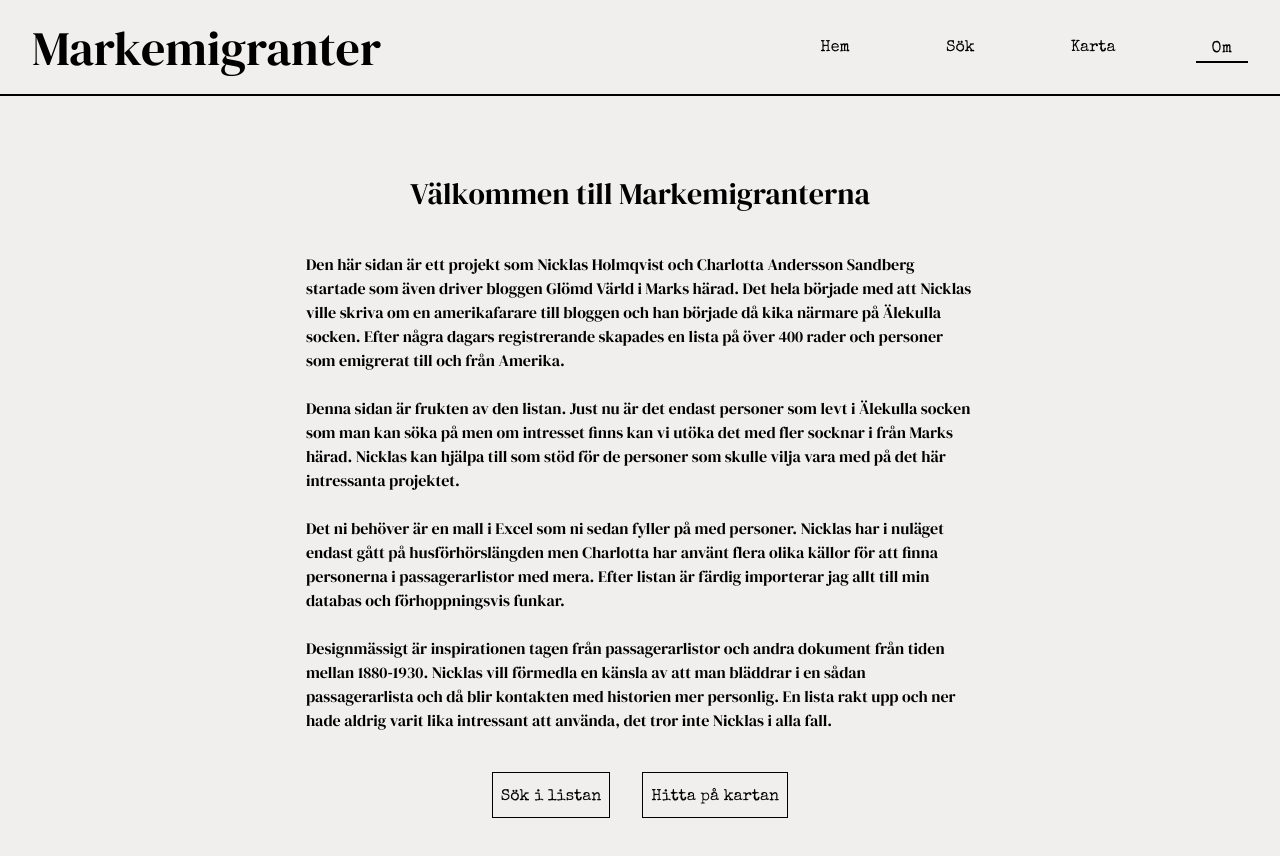
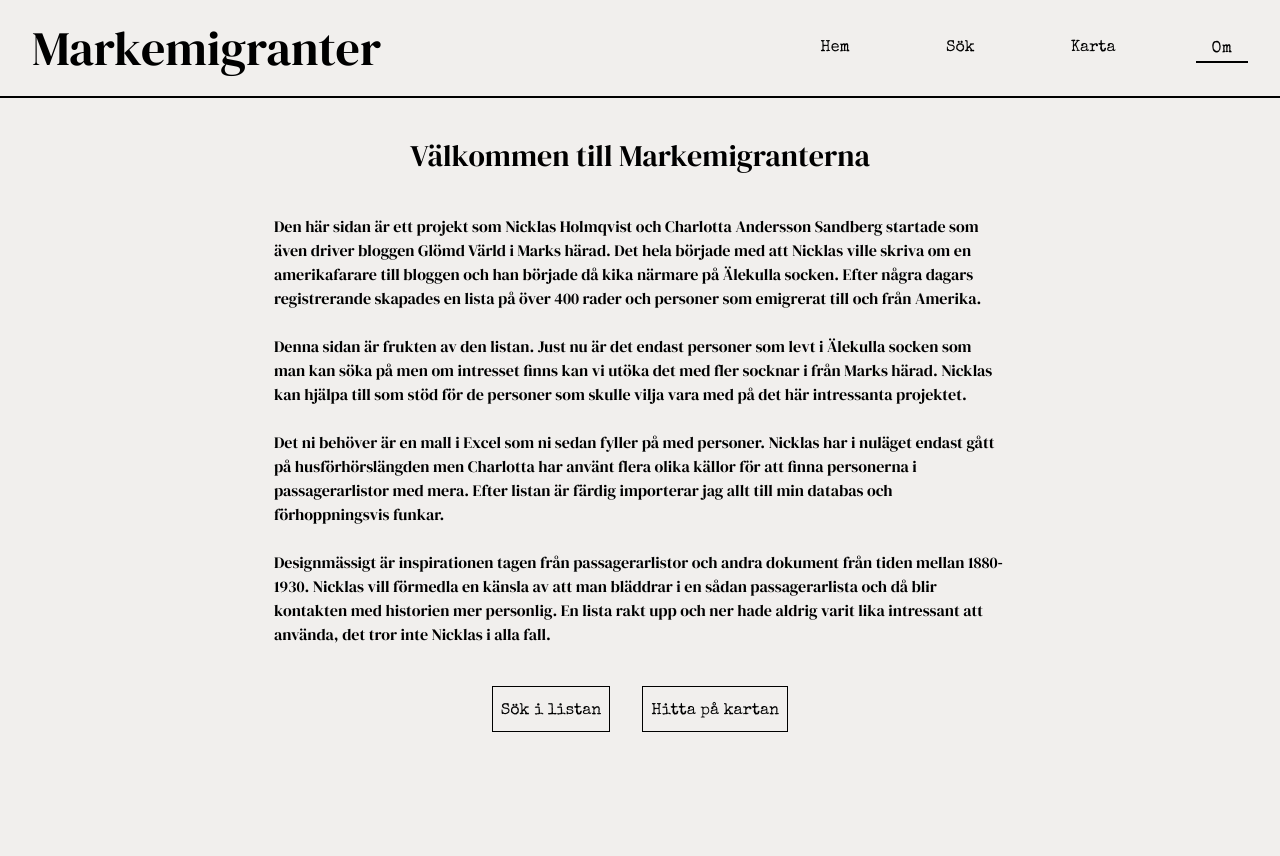
Before and after one commit to Nicklas-Holmqvist/amerikafararna, a Next.js app: page /about in a window 1280 px wide. Shown: the top 856 px of the page. After the commit the page ends 802 px from the top, so only its background shows below. Built offline with nearby package versions, Linux system fonts and the light colour scheme.

Commit message:
refactor: styling and added background pattern

```diff
--- a/app/about/page.tsx
+++ b/app/about/page.tsx
@@ -1,46 +1,57 @@
 import React from 'react';
 import Link from 'next/link';
+import { Metadata } from 'next';
+
+export const metadata: Metadata = {
+  title: 'Om Markemigranter | Markemigranter.se',
+  description:
+    'Information om sidan Markemigranter, vilka som har skapat den och vad som inspirerat för designen.',
+};
 
 interface PageProps {}
 
 const page: React.FC<PageProps> = ({}) => {
   return (
-    <section className="flex justify-center max-w-[80ch] m-auto py-10 px-8 md:py-20">
-      <div className="m-auto">
+    <main className="m-auto bg-schablon bg-repeat bg-small">
+      <section
+        className="max-w-[1400px] m-auto bg-basic-white py-10 px-8"
+        style={{ height: 'calc(100vh - 6rem)' }}>
         <h2 className="text-center text-2xl sm:text-3xl pb-10">
           Välkommen till Markemigranterna
         </h2>
+        <div className="max-w-[80ch] m-auto">
           <p className="pb-6 ">
             Den här sidan är ett projekt som Nicklas Holmqvist och Charlotta
             Andersson Sandberg startade som även driver bloggen Glömd Värld i
             Marks härad. Det hela började med att Nicklas ville skriva om en
-          amerikafarare till bloggen och han började då kika närmare på Älekulla
-          socken. Efter några dagars registrerande skapades en lista på över 400
-          rader och personer som emigrerat till och från Amerika.
+            amerikafarare till bloggen och han började då kika närmare på
+            Älekulla socken. Efter några dagars registrerande skapades en lista
+            på över 400 rader och personer som emigrerat till och från Amerika.
           </p>
           <p className="pb-6">
             Denna sidan är frukten av den listan. Just nu är det endast personer
-          som levt i Älekulla socken som man kan söka på men om intresset finns
-          kan vi utöka det med fler socknar i från Marks härad. Nicklas kan
-          hjälpa till som stöd för de personer som skulle vilja vara med på det
-          här intressanta projektet.
+            som levt i Älekulla socken som man kan söka på men om intresset
+            finns kan vi utöka det med fler socknar i från Marks härad. Nicklas
+            kan hjälpa till som stöd för de personer som skulle vilja vara med
+            på det här intressanta projektet.
           </p>
           <p className="pb-6">
-          Det ni behöver är en mall i Excel som ni sedan fyller på med personer.
-          Nicklas har i nuläget endast gått på husförhörslängden men Charlotta
-          har använt flera olika källor för att finna personerna i
-          passagerarlistor med mera. Efter listan är färdig importerar jag allt
-          till min databas och förhoppningsvis funkar.
+            Det ni behöver är en mall i Excel som ni sedan fyller på med
+            personer. Nicklas har i nuläget endast gått på husförhörslängden men
+            Charlotta har använt flera olika källor för att finna personerna i
+            passagerarlistor med mera. Efter listan är färdig importerar jag
+            allt till min databas och förhoppningsvis funkar.
           </p>
           <p className="">
             Designmässigt är inspirationen tagen från passagerarlistor och andra
-          dokument från tiden mellan 1880&#x2010;1930. Nicklas vill förmedla en
-          känsla av att man bläddrar i en sådan passagerarlista och då blir
-          kontakten med historien mer personlig. En lista rakt upp och ner hade
-          aldrig varit lika intressant att använda, det tror inte Nicklas i alla
-          fall.
+            dokument från tiden mellan 1880&#x2010;1930. Nicklas vill förmedla
+            en känsla av att man bläddrar i en sådan passagerarlista och då blir
+            kontakten med historien mer personlig. En lista rakt upp och ner
+            hade aldrig varit lika intressant att använda, det tror inte Nicklas
+            i alla fall.
           </p>
-        <div className="w-full flex justify-center gap-8 m-auto pt-10">
+        </div>
+        <div className="w-full flex justify-center gap-8 m-auto py-10">
           <Link
             className="border p-2 pt-3 hover:bg-green hover:text-basic-white"
             href={'/list?page=1&search='}
@@ -54,8 +65,8 @@ const page: React.FC<PageProps> = ({}) => {
             Hitta på kartan
           </Link>
         </div>
-      </div>
       </section>
+    </main>
   );
 };
 
--- a/app/components/Header.tsx
+++ b/app/components/Header.tsx
@@ -34,21 +34,28 @@ const Header: React.FC<HeaderProps> = ({}) => {
     else return false;
   };
   return (
-    <header
-      className={`${mobileView ? 'border-none' : 'border-b-2'}  h-[6rem]`}>
+    <header className={`${mobileView ? 'border-none' : 'border-b-2'}`}>
       <div
-        className={`relative h-[6rem] max-w-[1400px] flex content-center justify-between m-auto`}>
+        className={`relative h-[6rem] max-w-[1400px] flex content-center justify-between m-auto bg-basic-white z-40`}>
         <h1
-          className={`${
+          className={` h-[6rem] ${
             mobileView
-              ? 'w-full text-center fixed bg-basic-white h-[6rem] border-b-2'
+              ? 'w-full text-center fixed border-b-2 bg-basic-white'
               : ''
           } text-4xl sm:text-5xl content-center pl-8`}>
           <Link className="header-link text-color-green" href={'/'}>
             Markemigranter
           </Link>
         </h1>
-        {!mobileView ? (
+        {mobileView ? (
+          <MobileNavigation
+            link={links}
+            drawer={drawer}
+            pathname={pathname}
+            setDrawer={() => setDrawer(!drawer)}
+            controlPath={controlPath}
+          />
+        ) : (
           <nav className="flex">
             <ul className="flex">
               {links.map((link) => (
@@ -64,14 +71,6 @@ const Header: React.FC<HeaderProps> = ({}) => {
               ))}
             </ul>
           </nav>
-        ) : (
-          <MobileNavigation
-            link={links}
-            drawer={drawer}
-            pathname={pathname}
-            setDrawer={() => setDrawer(!drawer)}
-            controlPath={controlPath}
-          />
         )}
       </div>
     </header>
--- a/app/components/MobileTableItem.tsx
+++ b/app/components/MobileTableItem.tsx
@@ -22,12 +22,12 @@ const MobileTableItem: React.FC<MobileTableItemProps> = ({
   handleCardEvent,
 }) => {
   return (
-    <section>
+    <section className="">
       {records!.map((person, index) => (
         <div
           onClick={() => handleCardEvent(person.id)}
           key={index}
-          className="border mb-4 table-auto text-sm flex flex-row transition duration-150 hover:cursor-pointer hover:bg-green hover:text-basic-white hover:shadow-md p-4 dropIn opacity-0"
+          className="border mb-4 table-auto text-sm flex flex-row transition duration-150 hover:cursor-pointer hover:bg-green hover:text-basic-white hover:shadow-md p-4 dropIn opacity-0 bg-schablon bg-repeat bg-small hover:bg-none z-10"
           style={{ animationDelay: `${index * 0.05}s` }}>
           <div className="flex flex-col h-100 justify-between">
             <div className="w-3 h-3 border-2 rounded-full bg-basic-white mt-8"></div>
--- a/app/components/Table.tsx
+++ b/app/components/Table.tsx
@@ -124,7 +124,7 @@ const Table: React.FC<TableProps> = () => {
   }, [getData]);
 
   return (
-    <section className="max-w-[1200px] flex flex-col m-auto px-2 sm:px-12 lg:px-0">
+    <section className="max-w-[1400px] flex flex-col m-auto py-10 bg-basic-white px-2 sm:px-12">
       {loading ? (
         ''
       ) : (
--- a/app/list/page.tsx
+++ b/app/list/page.tsx
@@ -11,7 +11,7 @@ export const metadata: Metadata = {
 
 export default async function Home() {
   return (
-    <main className="w-100 flex-col items-center justify-between py-10 md:py-20">
+    <main className="w-100 flex-col items-center justify-between bg-schablon bg-repeat bg-small">
       <section>
         <Suspense>
           <Table />
--- a/app/page.tsx
+++ b/app/page.tsx
@@ -10,7 +10,7 @@ export const metadata: Metadata = {
 
 export default async function Home() {
   return (
-    <main className="flex flex-col items-center justify-between px-4">
+    <main className="flex flex-col items-center justify-between bg-schablon bg-repeat bg-small">
       <LandingPageStory />
     </main>
   );
--- a/tailwind.config.ts
+++ b/tailwind.config.ts
@@ -20,6 +20,12 @@ const config: Config = {
         md: '960px',
         lg: '1280px',
       },
+      backgroundImage: {
+        schablon: "url('/images/schablon-flower.svg')",
+      },
+      backgroundSize: {
+        small: '0.8rem',
+      },
     },
   },
   plugins: [],
```
Also changed, not shown: app/components/LandingPageStory.tsx (+43 -41 lines), public/images/schablon-flower.svg (added). Lines whose indentation alone changed are shown as unchanged.
